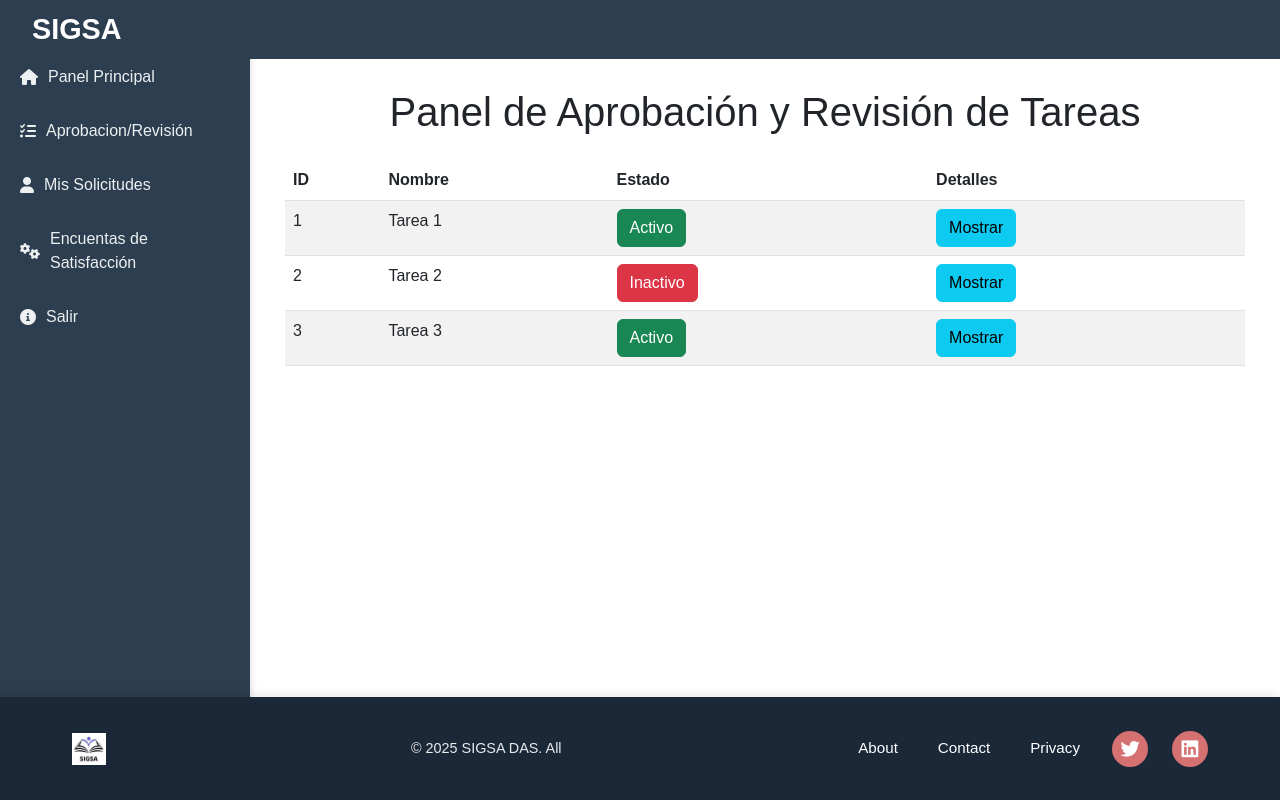
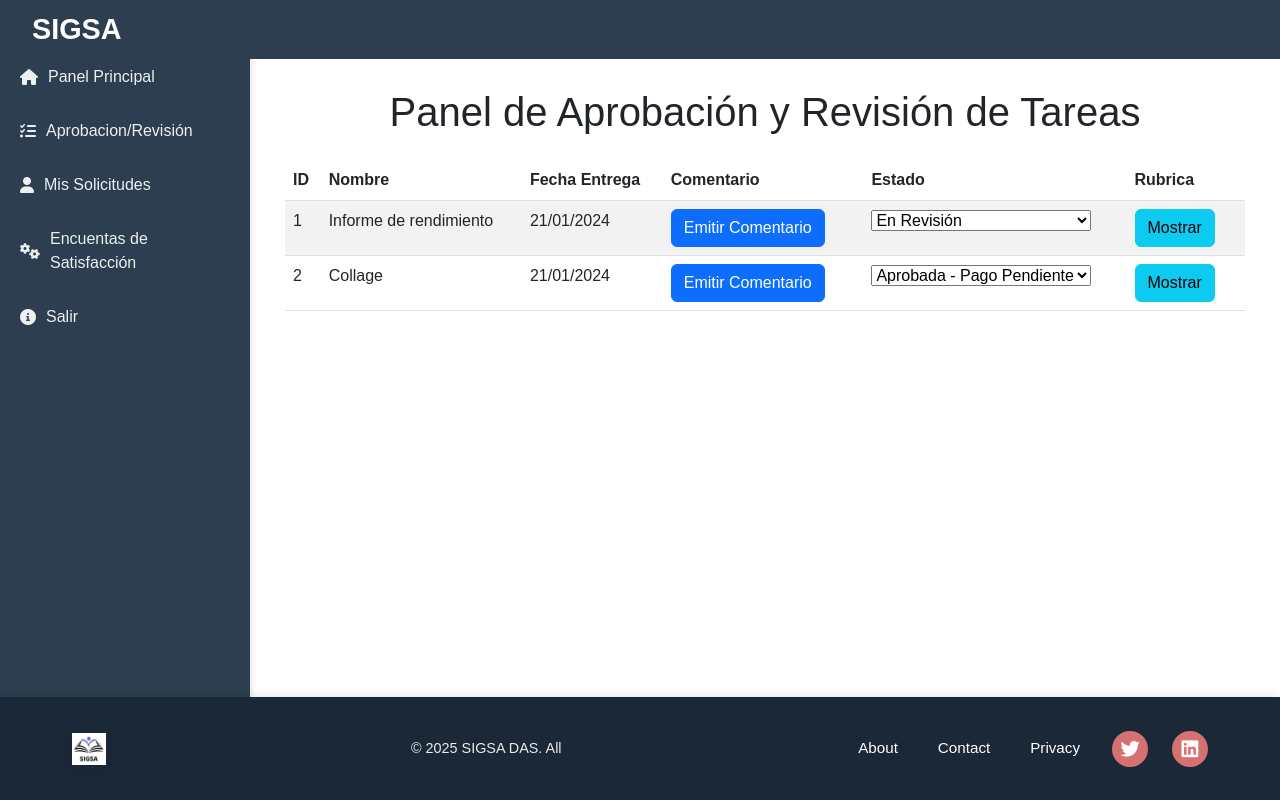
Before and after one commit to CriSant20/sigsa-app-fronted, an Angular app: page /tareas in a window 1280 px wide. Built offline with nearby package versions, Linux system fonts and the light colour scheme.

Commit message:
se agrega el panel de aprobaciones, se agrega los estados de revision, se agrega el boton para emitir comentarios con respecto a la tarea y el detalle de la misma (rubrica, cliente, etc etc)

```diff
--- a/src/app/Pages/app.module.ts
+++ b/src/app/Pages/app.module.ts
@@ -3,8 +3,6 @@ import { BrowserModule } from '@angular/platform-browser';
 import { NgModule } from '@angular/core';
 import { FormsModule } from '@angular/forms';
 import { AppRoutingModule } from './app-routing-module';
-import { NgClass } from '@angular/common';
-
 @NgModule({
   declarations: [
   ],
--- a/src/app/Pages/gestion-administrador-tareas/gestion-administrador-tareas.component.html
+++ b/src/app/Pages/gestion-administrador-tareas/gestion-administrador-tareas.component.html
@@ -12,6 +12,8 @@
       href="https://cdn.jsdelivr.net/npm/bootstrap@5.3.0/dist/css/bootstrap.min.css"
       rel="stylesheet"
     />
+    <script src="https://code.angularjs.org/12.0.5/angular.min.js"></script>
+    <!-- AngularJS -->
   </head>
 
   <body>
@@ -26,38 +28,49 @@
             Panel de Aprobación y Revisión de Tareas
           </h1>
           <!-- gestion-administrador-tareas.component.html -->
+          <!-- gestion-administrador-tareas.component.html -->
+          <!-- gestion-administrador-tareas.component.html -->
           <table class="table table-striped">
             <thead>
               <tr>
                 <th>ID</th>
                 <th>Nombre</th>
+                <th>Fecha Entrega</th>
+                <th>Comentario</th>
                 <th>Estado</th>
-                <th>Detalles</th>
+                <th>Rubrica</th>
               </tr>
             </thead>
             <tbody>
               <tr *ngFor="let row of data; let i = index">
                 <td>{{ row.id }}</td>
                 <td>{{ row.name }}</td>
+                <td>{{ row.date }}</td>
                 <td>
-                  <button
-                    class="btn"
-                    [ngClass]="{
-                      'btn-success': row.status,
-                      'btn-danger': !row.status
-                    }"
-                    (click)="toggleStatus(i)"
+                  <button class="btn btn-primary" (click)="performAction(i)">
+                    Emitir Comentario
+                  </button>
+                </td>
+                <td>
+                  <select
+                    [ngModel]="statusSelections[i]"
+                    (ngModelChange)="onStatusChange(i, $event)"
                   >
-                    {{ row.status ? "Activo" : "Inactivo" }}
-                  </button>
+                    <option
+                      *ngFor="let option of statusOptions"
+                      [value]="option.value"
+                    >
+                      {{ option.label }}
+                    </option>
+                  </select>
                 </td>
                 <td>
                   <button class="btn btn-info" (click)="toggleDetails(i)">
                     {{ row.showDetails ? "Ocultar" : "Mostrar" }}
                   </button>
                   <div *ngIf="row.showDetails" class="details">
-                    <p>Email: {{ row.email }}</p>
-                    <p>Teléfono: {{ row.phone }}</p>
+                    <p>Rúbrica: {{ row.rubrica }}</p>
+                    <p>Cliente: {{ row.cliente }}</p>
                   </div>
                 </td>
               </tr>
--- a/src/app/Pages/gestion-administrador-tareas/gestion-administrador-tareas.component.ts
+++ b/src/app/Pages/gestion-administrador-tareas/gestion-administrador-tareas.component.ts
@@ -2,27 +2,68 @@ import { Component } from '@angular/core';
 import { FooterComponent } from '../../Components/footer/footer.component';
 import { MenuComponent } from '../../Components/menu/menu.component';
 import { NavbarComponent } from '../../Components/navbar/navbar.component';
-import { CommonModule, NgClass } from '@angular/common';
-
+import { CommonModule } from '@angular/common';
+import { FormsModule } from '@angular/forms';
 @Component({
   selector: 'app-gestion-administrador-tareas',
-  imports: [FooterComponent, MenuComponent, NavbarComponent, CommonModule, NgClass],
+  imports: [
+    FooterComponent,
+    MenuComponent,
+    NavbarComponent,
+    CommonModule,
+    FormsModule,
+  ],
   templateUrl: './gestion-administrador-tareas.component.html',
-  styleUrl: './gestion-administrador-tareas.component.css',
+  styleUrls: ['./gestion-administrador-tareas.component.css'], // Corregido typo `styleUrl` a `styleUrls`
   standalone: true,
 })
 export class GestionAdministradorTareasComponent {
   data = [
-    { id: 1, name: 'Tarea 1', status: true, showDetails: false, email: 'test1@example.com', phone: '123456789' },
-    { id: 2, name: 'Tarea 2', status: false, showDetails: false, email: 'test2@example.com', phone: '987654321' },
-    { id: 3, name: 'Tarea 3', status: true, showDetails: false, email: 'test3@example.com', phone: '456789123' }
+    {
+      id: 1,
+      name: 'Informe de rendimiento',
+      date: '21/01/2024',
+      status: 0,
+      rubrica: '3 puntos presentacion, 4 puntos creatividad',
+      cliente: 'Manuel Medina',
+      showDetails: false,
+    },
+    {
+      id: 2,
+      name: 'Collage',
+      date: '21/01/2024',
+      status: 1,
+      rubrica: '6 puntos presentacion, 4 puntos creatividad',
+      cliente: 'Pepe Peña',
+      showDetails: false,
+    },
+    // Otros objetos de ejemplo
   ];
 
   toggleStatus(index: number) {
-    this.data[index].status = !this.data[index].status;
+    this.data[index].status =
+      (this.data[index].status + 1) % this.statusOptions.length; // Cambia el estado cíclicamente
   }
 
   toggleDetails(index: number) {
-    this.data[index].showDetails = !this.data[index].showDetails;
+    this.data[index].showDetails = !this.data[index].showDetails; // Alterna la visibilidad de los detalles
+  }
+
+  // Arreglo para gestionar el estado de cada select individualmente
+  statusSelections = this.data.map((item) => item.status); // Se inicializa con el estado correspondiente a cada fila
+
+  statusOptions = [
+    { value: 0, label: 'En Revisión' },
+    { value: 1, label: 'Aprobada - Pago Pendiente' },
+    { value: 2, label: 'En Progreso' },
+    { value: 2, label: 'Finalizado' },
+  ];
+  performAction(index: number) {
+    console.log(`Realizando acción para la fila: ${index}`);
+    // Aquí puedes agregar el código para lo que desees realizar con la acción del botón
+  }
+  onStatusChange(index: number, value: number) {
+    console.log(`Estado cambiado a: ${value} en la fila ${index}`);
+    this.data[index].status = value;
   }
 }
```
